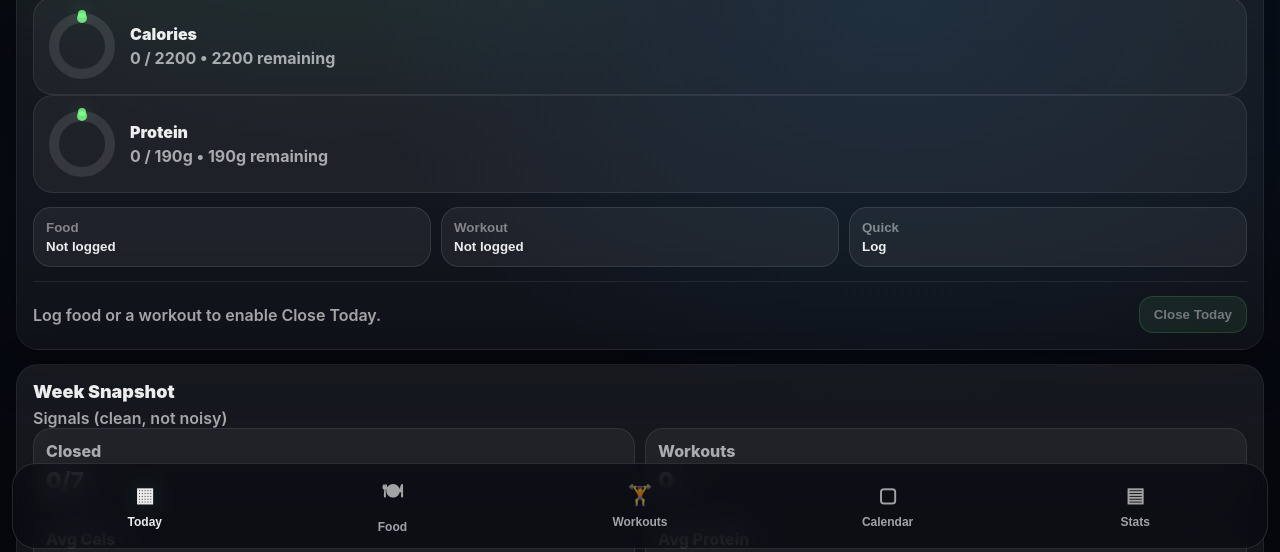
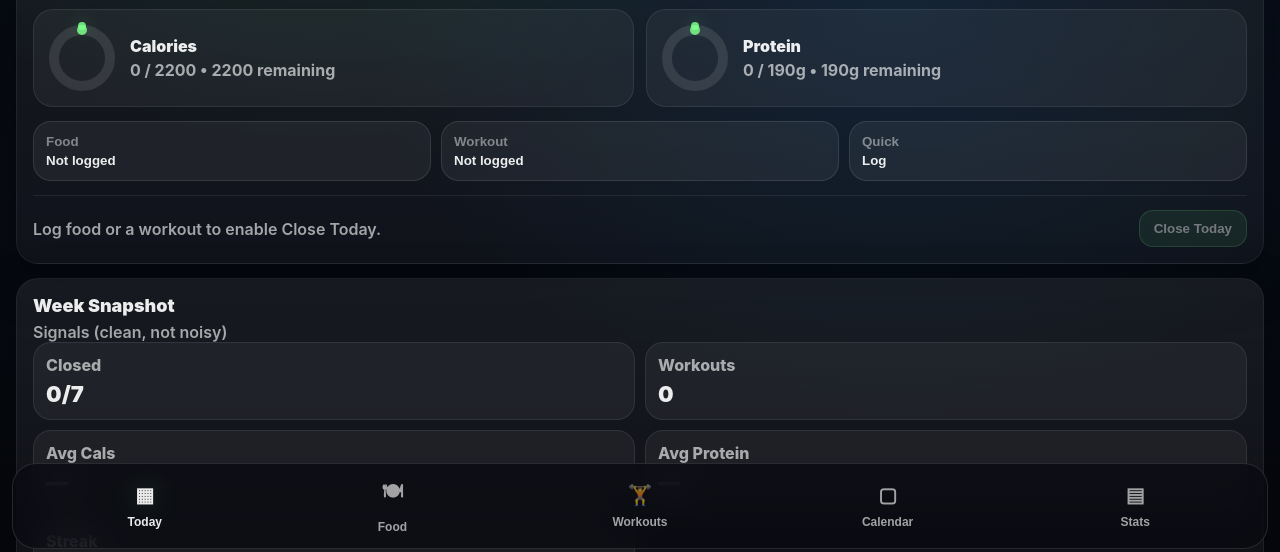
Before and after one commit to gleneason/GlenTrackV2, a plain HTML site: page index.html in a window 1280 px wide. Shown: the part 241-793 px from the top of the page. Drawn offline with Linux system fonts and the light colour scheme.

Commit message:
Refactor ringCard styles and add ringsRow class

```diff
--- a/app.css
+++ b/app.css
@@ -191,24 +191,33 @@ body{
 .miniV{ font-weight:900; margin-top:4px; }
 
 /* Rings */
-.ringCard{
-  flex: 1 1 260px; /* allows wrap */
-  min-width: 0;    /* prevents overflow clipping */
+.ringsRow{
+  display:flex;
+  gap:12px;
+  margin-top:12px;
+  flex-wrap:wrap;
+  align-items:stretch;
 }
 .ringCard{
-  flex:1;
+  flex: 1 1 260px;     /* allows wrap */
+  min-width: 0;        /* prevents overflow / text clipping */
+
   border-radius: 20px;
   border: 1px solid rgba(255,255,255,0.08);
   background: rgba(255,255,255,0.05);
   padding: 12px;
-  display:flex;
-  gap:12px;
-  align-items:center;
+  display: flex;
+  gap: 12px;
+  align-items: center;
 }
 .ringMeta{ min-width:0; }
 .ringTitle{ font-weight:900; }
-.ringSub{ color:var(--muted); font-weight:700; margin-top:4px; }
-
+.ringSub{
+  color:var(--muted);
+  font-weight:700;
+  margin-top:4px;
+  word-break:break-word;
+}
 .ringSvgWrap{ width:72px; height:72px; position:relative; }
 .ringSvgWrap svg{ display:block; }
 .ringDot{
```
